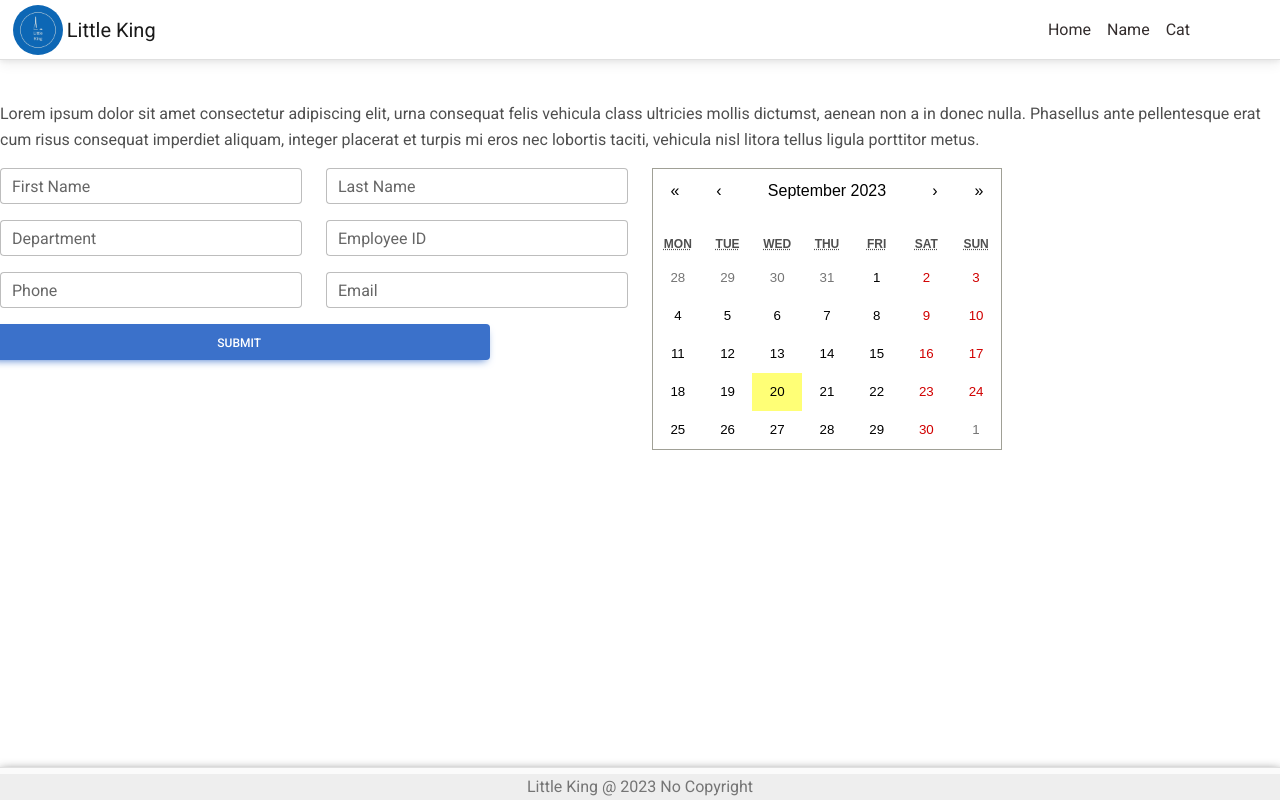
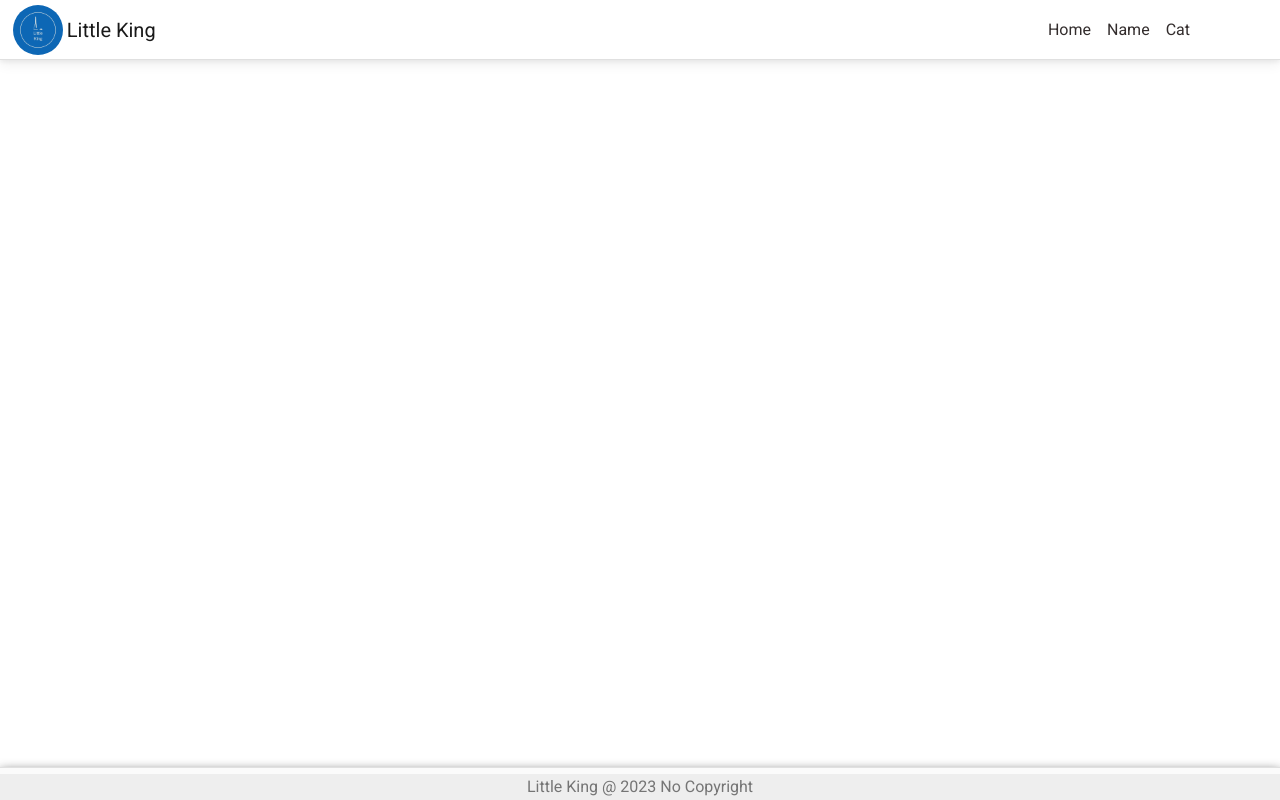
Before and after one commit to DavidRJ65716/React_Flask_LK_Website, a React (Create React App) app in the folder client/: page /Employee in a window 1280 px wide. Built offline with nearby package versions, Linux system fonts and the light colour scheme.

Commit message:
Changed Employee.js to hook

```diff
--- a/client/src/AppRoutes.js
+++ b/client/src/AppRoutes.js
@@ -1,7 +1,7 @@
 //import ApiAuthorzationRoutes from './components/api-authorization/ApiAuthorizationRoutes';
 //import { FetchData } from "./components/FetchData";
 import Home from "./components/pages/Home";
-import { Employee } from './components/pages/Employee';
+import Employee from './components/pages/Employee';
 import Cat from './components/pages/Cat'
 
 //json Array stroing pages paths
--- a/client/src/components/layout/Layout.js
+++ b/client/src/components/layout/Layout.js
@@ -12,7 +12,7 @@ export class Layout extends Component {
       <div>
         <NavMenu />
         <Container tag="main">
-          {this.props.children}
+          {null}
         </Container>
         <Footer />
       </div>
--- a/client/src/components/layout/navbar/NavMenu.js
+++ b/client/src/components/layout/navbar/NavMenu.js
@@ -29,7 +29,7 @@ export class NavMenu extends Component {
       <header>
         <Navbar className="navbar-expand-sm navbar-toggleable-lg ng-blue border-bottom box-shadow mb-3" container light>
           <NavbarBrand className='logo_img' tag={Link} to="/"><img height={50} alt="logo" src={logo}/>Little King</NavbarBrand>
-          <NavbarToggler onClick={this.toggleNavbar} className="mr-2" />
+          <NavbarToggler onClick={null} className="mr-2" />
           <Collapse className="d-sm-inline-flex flex-sm-row-reverse" isOpen={!this.state.collapsed} navbar>
             <ul className="navbar-nav flex-grow">
               <NavItem>
--- a/client/src/components/pages/Employee.js
+++ b/client/src/components/pages/Employee.js
@@ -11,9 +11,9 @@ import {
 import Calendar from 'react-calendar';
 import 'react-calendar/dist/Calendar.css';
 
-export class Employee extends Component{
+export default function Employee (){
 
-    static displayname = Employee.name;
+    /*static displayname = Employee.name;
     state = {
         input: {
             FirstName: "",
@@ -65,9 +65,9 @@ export class Employee extends Component{
         alert('Submited Employee: ' + this.state);
         console.log(this.state);
         //event.pre
-    }
+    }*/
 
-    render () {
+
 
     return (
         <MDBContainer className='Employee'>
@@ -86,8 +86,8 @@ export class Employee extends Component{
                             type="text"
                             label='First Name'
                             className='form-control'
-                                value={this.state.FirstName}
-                                onChange={this.handleInputChange}
+                            value={null}
+                            onChange={null}
                         />
                     </MDBCol>
                     <MDBCol>
@@ -96,8 +96,8 @@ export class Employee extends Component{
                             className='form-control'
                             type="text"
                             label="Last Name"
-                                value={this.state.LastName}
-                                onChange={this.handleInputChange}
+                            value={null}
+                            onChange={null}
                         />
                     </MDBCol>
                 </MDBRow>
@@ -108,8 +108,8 @@ export class Employee extends Component{
                             className='form-control'
                             type="text"
                             label="Department"
-                                value={this.state.Deprt}
-                                onChange={this.handleInputChange}
+                            value={null}
+                            onChange={null}
                         />
                     </MDBCol>
                     <MDBCol>
@@ -118,8 +118,8 @@ export class Employee extends Component{
                             className='form-control'
                             type="number"
                             label="Employee ID"
-                                value={this.state.Deprt}
-                                onChange={this.handleInputChange}
+                            value={null}
+                            onChange={null}
                         />
                     </MDBCol>
                 </MDBRow>
@@ -131,8 +131,8 @@ export class Employee extends Component{
                             type="tel"
                             label="Phone"
                             pattern='([0-9]{3})-[0-9]{3}-[0-9]{4})'
-                                value={this.state.Phone}
-                                onChange={this.handleInputChange}
+                            value={null}
+                            onChange={null}
                         />
                     </MDBCol>
                     <MDBCol>
@@ -141,8 +141,8 @@ export class Employee extends Component{
                             className='form-control'
                             type="email"
                             label="Email"
-                                value={this.state.Email}
-                                onChange={this.handleInputChange}
+                            value={null}
+                            onChange={null}
                         />
                     </MDBCol>
                 </MDBRow>
@@ -151,7 +151,7 @@ export class Employee extends Component{
                 <MDBRow id="emplybtn" className="mb-3">
                     <MDBBtn
                         className='mb-3'
-                            onClick={this.handleSubmit}>
+                        onClick={null}>
                             Submit
                     </MDBBtn>
                 </MDBRow>
@@ -163,4 +163,3 @@ export class Employee extends Component{
         </MDBContainer>
     );
 }
-}
--- a/client/src/components/pages/functions/MousePostion.js
+++ b/client/src/components/pages/functions/MousePostion.js
@@ -65,11 +65,11 @@ export class MousePosition extends Component{
                 <div className="cursors">
                     <div
                         className="cursor"
-                        ref={this.cursor}
+                        ref={null}
                     />
                     <div
                         className='cursor'
-                        ref={this.cursorTrailing}
+                        ref={null}
                     />
                 </div>
             </div>
```
Lines whose indentation alone changed are shown as unchanged.
